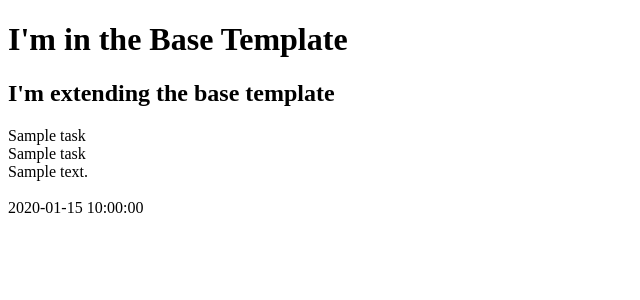
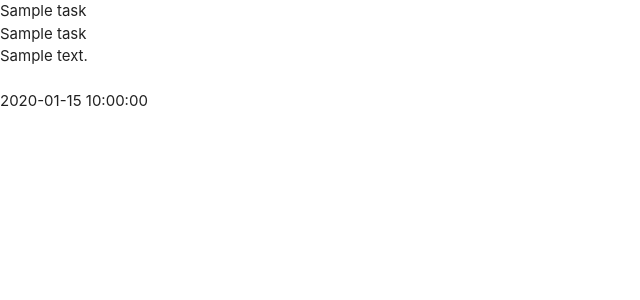
Before and after one commit to pawoods/task-manager-mongo, a Flask app: page / in a window 1280 px wide. Shown: the top 300 px of the page, without its empty margins (0-640 px from the left). Run offline with Flask 3, Linux system fonts and the light colour scheme; a database or web service that is not in the repository returns one stand-in record (values such as "Sample title"); some libraries are stand-ins or nearby versions.

Commit message:
connect materialize and static files

```diff
--- a/templates/base.html
+++ b/templates/base.html
@@ -4,13 +4,25 @@
     <meta charset="UTF-8">
     <meta http-equiv="X-UA-Compatible" content="IE=edge">
     <meta name="viewport" content="width=device-width, initial-scale=1.0">
+    <link href="https://fonts.googleapis.com/icon?family=Material+Icons" rel="stylesheet">
+    <link rel="stylesheet" href="https://cdnjs.cloudflare.com/ajax/libs/materialize/1.0.0/css/materialize.min.css" type="text/css">
+    <link rel="stylesheet" href="{{ url_for('static', filename='css/style.css') }}" type="text/css">
+    <!-- {% block styles %}
+    {% endblock %} -->
+
     <title>Task Manager</title>
 </head>
 <body>
-    <h1>I'm in the Base Template</h1>
+
     {% block content %}
 
     {% endblock %}
 
+    <script src="https://code.jquery.com/jquery-3.7.1.min.js"
+        integrity="sha256-/JqT3SQfawRcv/BIHPThkBvs0OEvtFFmqPF/lYI/Cxo=" crossorigin="anonymous"></script>
+    <script src="https://cdnjs.cloudflare.com/ajax/libs/materialize/1.0.0/js/materialize.min.js"></script>
+    <script src="{{ url_for('static', filename='js/script.js') }}"></script>
+    <!-- {% block scripts %}
+    {% endblock %} -->
 </body>
 </html>
--- a/templates/tasks.html
+++ b/templates/tasks.html
@@ -1,6 +1,6 @@
 {% extends "base.html" %}
 {% block content %}
-    <h2>I'm extending the base template</h2>
+
     {% for task in tasks %}
         {{ task.task_name }}<br>
         {{ task.category_name }}<br>
```
Also changed, not shown: static/css/style.css (added), static/js/script.js (added).
